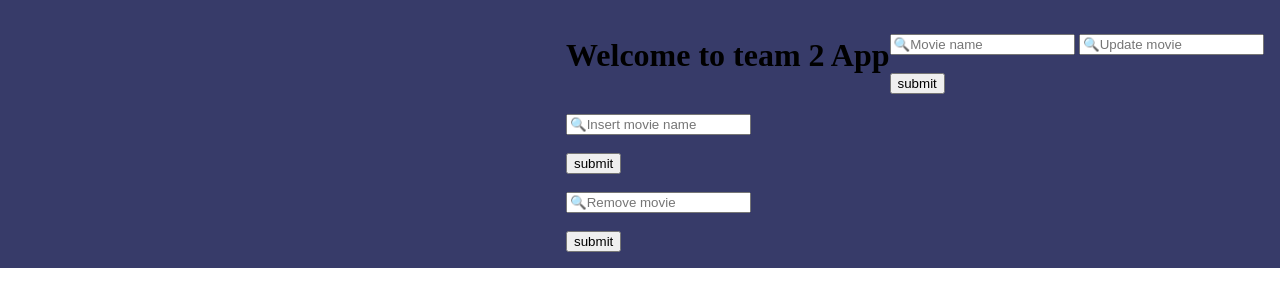
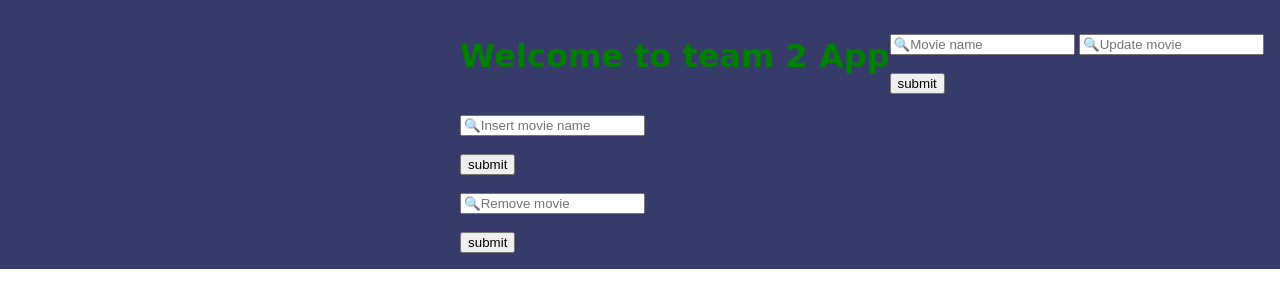
Before and after one commit to ilyar88/Dockerized_Flask_Mongo_App_Project, a Flask app: page /search in a window 1280 px wide. Shown: the top 281 px of the page. Run offline with Flask 3, Linux system fonts and the light colour scheme.

Commit message:
Update index.html

```diff
--- a/templates/index.html
+++ b/templates/index.html
@@ -10,7 +10,7 @@
 <header>
     <div id="container">
         <div class="form">
-            <h1 style="font-family:Matura MT Script Capitals" align="left">Welcome to team 2 App</h1>
+            <h1 style="font-family:Cursive;color:green" align="left">Welcome to team 2 App</h1>
 
             <form action="/search" method="post">
 
```
